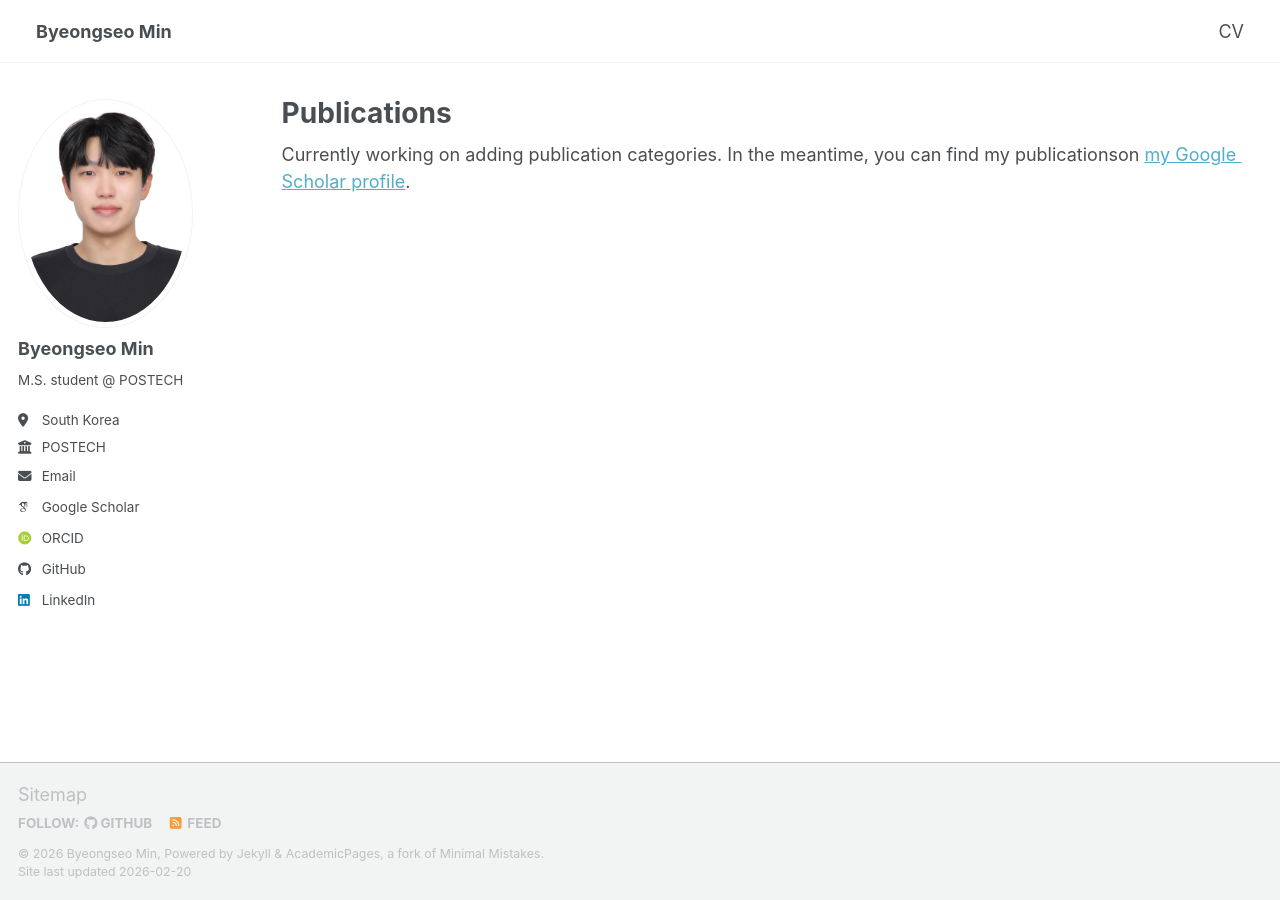
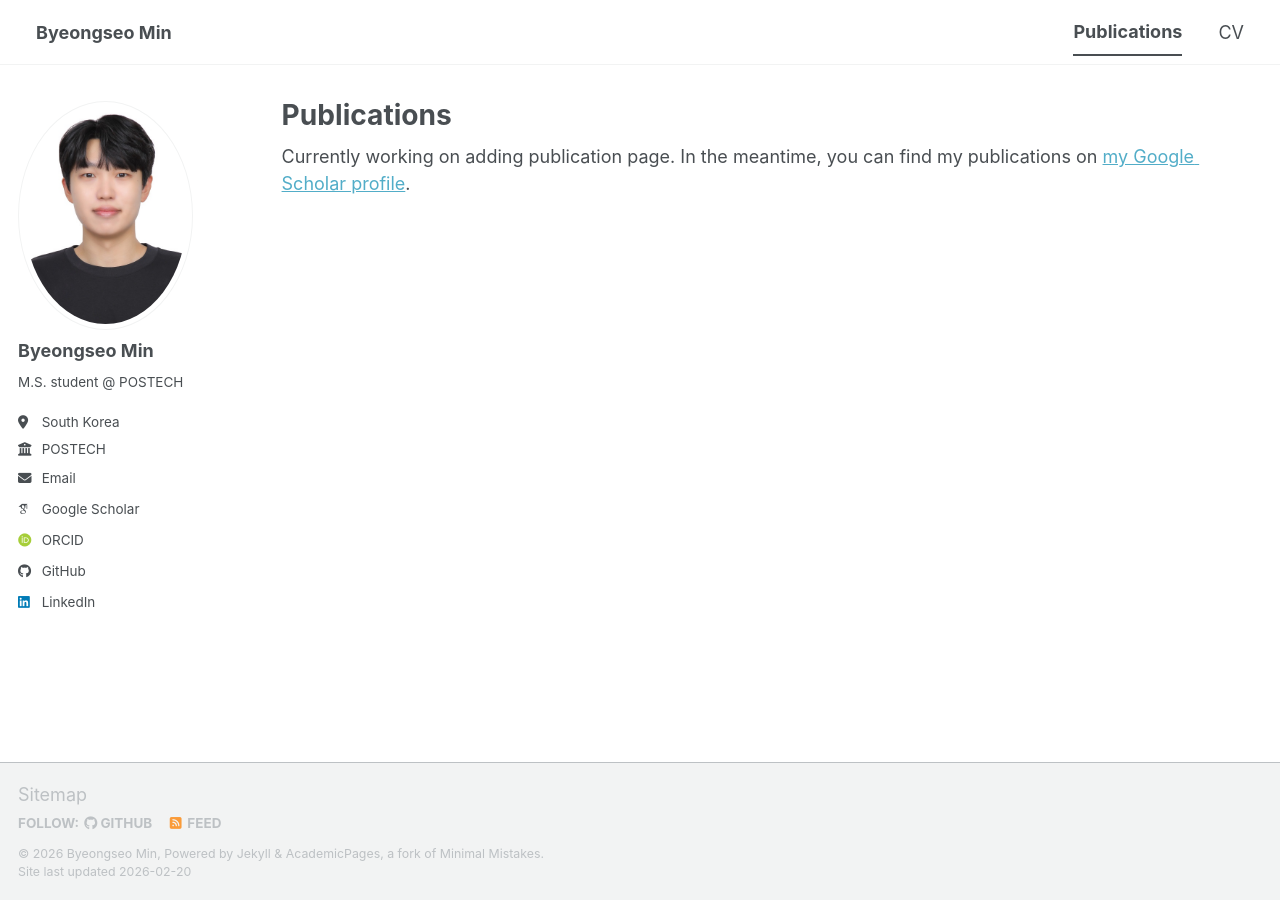
Before and after one commit to byeongseomin51/byeongseomin51.github.io, a Jekyll site: the page built from _pages/publications.html, in a window 1280 px wide. Built offline with Jekyll 4.4.1, drawn with Linux system fonts in a browser that asks for light colours; some web fonts are replaced; a script bundle is joined from its source files by our own code; library files that are not in the unit come from our copies.

```diff
--- a/_data/navigation.yml
+++ b/_data/navigation.yml
@@ -8,8 +8,8 @@
 #      Markdown formatted page while the second is generated using JSON.
 
 main:
-  # - title: "Publications"
-  #   url: /publications/
+  - title: "Publications"
+    url: /publications/
 
   # - title: "Talks"
   #   url: /talks/
--- a/_pages/publications.html
+++ b/_pages/publications.html
@@ -6,7 +6,7 @@
 ---
 
 {% if site.author.googlescholar %}
-  <div class="wordwrap">Currently working on adding publication categories. In the meantime, you can find my publicationson <a href="{{site.author.googlescholar}}">my Google Scholar profile</a>.</div>
+  <div class="wordwrap">Currently working on adding publication page. In the meantime, you can find my publications on <a href="{{site.author.googlescholar}}">my Google Scholar profile</a>.</div>
 {% endif %}
 
 {% include base_path %}
```
